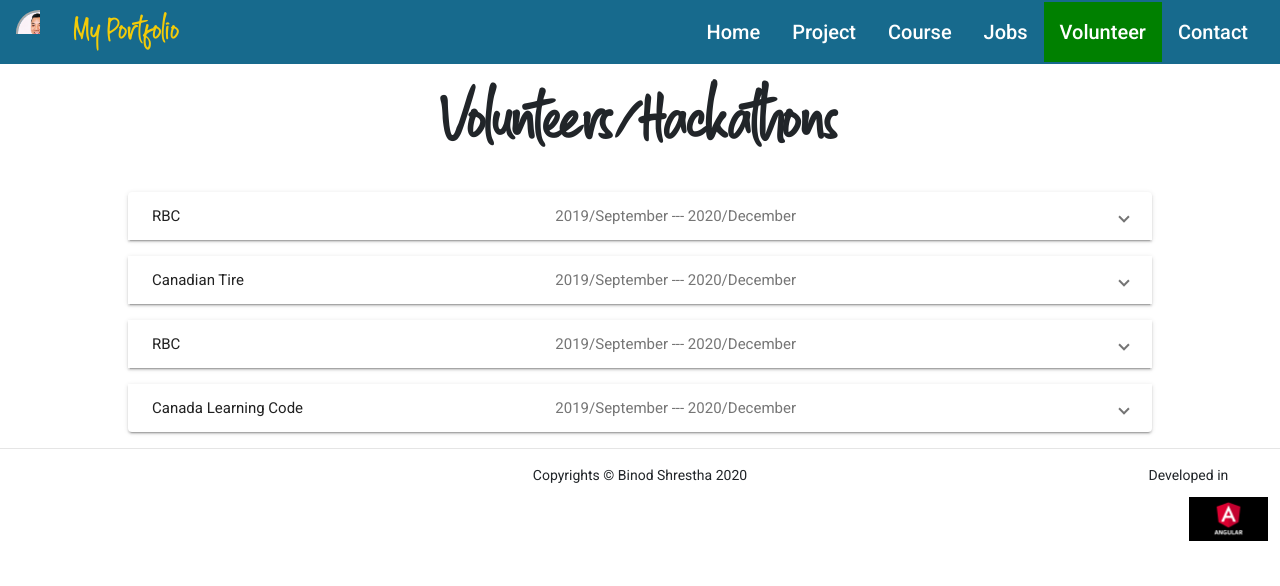
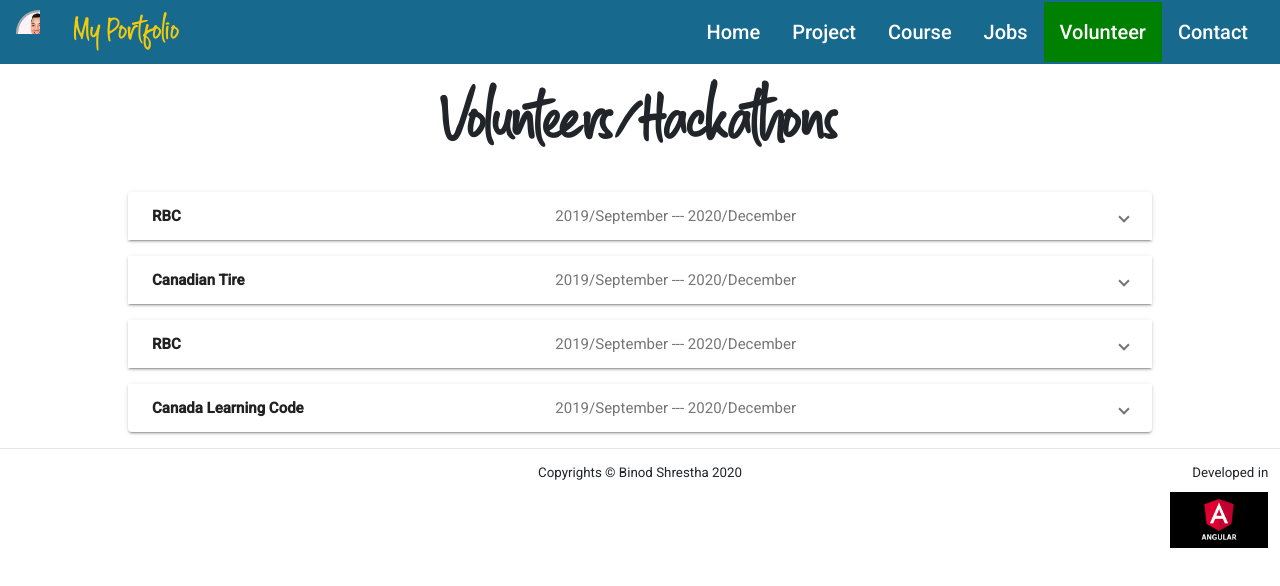
Before and after one commit to Binod-Shrestha/ShresthaBinod, an Angular app: page /volunteer in a window 1280 px wide. Shown: the top 586 px of the page. Built offline with nearby package versions, Linux system fonts and the light colour scheme.

Commit message:
footer modified

```diff
--- a/src/app/footer/footer.component.css
+++ b/src/app/footer/footer.component.css
@@ -6,13 +6,23 @@
 
 @media (min-width: 1281px) {
 
-  /* CSS */
-  .footer{
+  /* CSS */.footer{
+  text-align: center;
+  height: 100pt;
+  font-size: 10pt;
+  line-height: normal;
+
+}
+  .div-develop img{
+    width: 13%;
+    height: auto;
     text-align: center;
-    height: 100pt;
+    line-height: normal;
 
-
-
+  }
+  .div-footer{
+    text-align: end;
+    padding-right: 20pt;
   }
 }
 
@@ -27,7 +37,20 @@
   .footer{
     text-align: center;
     height: 100pt;
+    font-size: 10pt;
+    line-height: normal;
 
+  }
+  .div-develop img {
+    width: 25%;
+    height: auto;
+    text-align: center;
+    line-height: normal;
+  }
+
+  .div-footer{
+    text-align: end;
+    padding-right: 20pt;
   }
 }
 
@@ -39,10 +62,24 @@
 @media (min-width: 768px) and (max-width: 1024px) {
 
   /* CSS */
+
   .footer{
     text-align: center;
     height: 100pt;
+    font-size: 10pt;
+    line-height: normal;
 
+  }
+  .div-develop img{
+    width: 30%;
+    height: auto;
+    text-align: center;
+    line-height: normal;
+
+  }
+  .div-footer{
+    text-align: end;
+    padding-right: 20pt;
   }
 }
 
@@ -57,7 +94,20 @@
   .footer{
     text-align: center;
     height: 100pt;
+    font-size: 10pt;
+    line-height: normal;
 
+  }
+  .div-develop img{
+    width: 50%;
+    height: auto;
+    text-align: center;
+    line-height: normal;
+
+  }
+  .div-footer{
+    text-align: end;
+    padding-right: 20pt;
   }
 }
 
@@ -72,7 +122,20 @@
   .footer{
     text-align: center;
     height: 100pt;
+    font-size: 8pt;
+    line-height: normal;
 
+  }
+  .div-develop img{
+    width: 50%;
+    height: auto;
+    text-align: center;
+    line-height: normal;
+
+  }
+  .div-footer{
+    text-align: end;
+    padding-right: 20pt;
   }
 }
 
@@ -88,6 +151,18 @@
     text-align: center;
     height: 100pt;
     font-size: 8pt;
+    line-height: normal;
 
   }
+  .div-develop img{
+    width: 50%;
+    height: auto;
+    text-align: center;
+    line-height: normal;
+
+  }
+  .div-footer{
+    text-align: end;
+    padding-right: 20pt;
+  }
 }
--- a/src/app/footer/footer.component.html
+++ b/src/app/footer/footer.component.html
@@ -3,11 +3,14 @@
   <footer >
     <div class="row">
       <div class="col-4"></div>
-      <div class="col-4">    <p> Copyrights &copy; Binod Shrestha 2020</p>
+      <div class="col-4"><p> Copyrights &copy; Binod Shrestha 2020</p>
       </div>
-      <div class="col-4" style="text-align: right; padding-right: 20pt;">
-         <p style="padding-right: 30pt">Developed in</p>
-        <img src="./assets/images/angular-footer.png" style="width: 20%; height: auto;" alt="angular">
+      <div class="col-4 div-footer" >
+        <div class="div-develop">
+          <p >Developed in</p>
+          <img src="./assets/images/angular-footer.png"  alt="angular">
+        </div>
+
       </div>
     </div>
   </footer>
--- a/src/app/volunteer-page/volunteer-page.component.html
+++ b/src/app/volunteer-page/volunteer-page.component.html
@@ -7,7 +7,7 @@
       (closed)="panelOpenState = false">
       <mat-expansion-panel-header>
         <div class="row" style="width: 100%">
-          <div class="col-5" ><mat-panel-title>{{volunteer.organization}}</mat-panel-title></div>
+          <div class="col-5" ><mat-panel-title><b>{{volunteer.organization}}</b></mat-panel-title></div>
           <div class="col-7" ><mat-panel-description>{{volunteer.start_year}}/{{volunteer.start_month}} --- {{volunteer.end_year}}/{{volunteer.end_month}}
           </mat-panel-description></div>
         </div>
```
